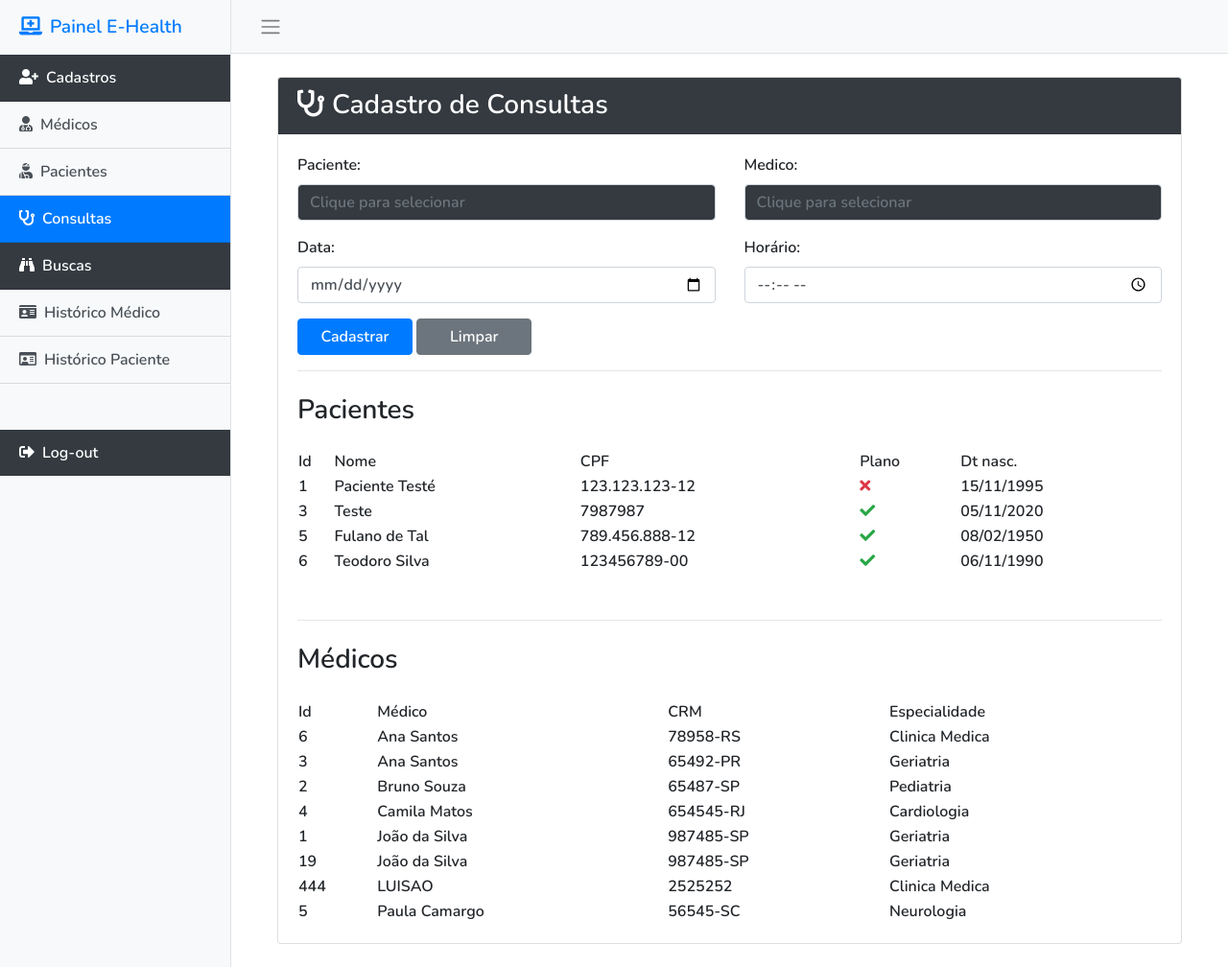
After one commit to igorluppi/ProjetoTelemedicina, a PHP site: page /consultas.php in a window 1280 px wide. The commit adds this page. Shown: the whole page at 96% size. Run offline with PHP 8.4, Linux system fonts and the light colour scheme; some libraries are stand-ins or nearby versions.

Commit message:
added consultas template

```diff
--- /dev/null
+++ b/consultas.php
@@ -0,0 +1,110 @@
+<?php
+  $currentPage = 'consultas';
+  include 'topSite.php'; // Inclui cabecalho padrao
+?>
+
+
+
+<div class="container-fluid pr-5 pl-5">
+  <div class="card mt-4 mb-4">
+    <div class="card-header bg-dark text-white">
+      <h3 class="card-title m-0"><i class="fas fa-stethoscope mr-2"></i>Cadastro de Consultas</h3>
+    </div>
+    <div class="card-body">
+        <form action="https://amorim.eng.br/telemedicina/conteudo-aulas/PGProjetoFinal/ehealth/php/insertScripts.php?tabela=tbconsultas" method="post">
+            <div class="form-group ">
+                <div class="row">
+                    <div class="col-12 col-lg-6">
+                        <label class="font-weight-bold">Paciente:</label>
+                        <input class="form-control mb-3 bg-dark text-white" type="text" placeholder="Clique para selecionar" id="inputNomePaciente" name="inputNomePaciente" required style="pointer-events: none;">
+                        <input class="form-control" type="text" id="inputIDPaciente" name="inputIDPaciente" style="display:none;">
+                    </div>
+                    <div class="col-12 col-lg-6">
+                        <label class="font-weight-bold">Medico:</label>
+                        <input class="form-control mb-3 bg-dark text-white" type="text" placeholder="Clique para selecionar" id="inputNomeMedico" name="inputNomeMedico" required style="pointer-events: none;">
+                        <input class="form-control" type="text" id="inputIDMedico" name="inputIDMedico" style="display:none;">
+                    </div>
+                </div>
+               <div class="row">
+                    <div class="col-12 col-lg-6">
+                        <label class="font-weight-bold">Data:</label>
+                        <input class="form-control mb-3" type="date" name="inputDataConsulta" required>
+                    </div>
+                    <div class="col-12 col-lg-6">
+                        <label class="font-weight-bold">Horário:</label>
+                        <input class="form-control mb-3" type="time" name="inputHorario" required>
+                    </div>
+                </div>
+                <div class="row">
+                    <div class="col-12">
+                        <input class="btn btn-primary" style="width:120px" type="submit" value="Cadastrar">
+                        <a class="btn btn-secondary" href="consultas.php.html" style="width:120px" role="submit">Limpar</a>
+                    </div>
+                </div>
+            </div>
+        </form>
+      <hr class="mt-3">
+      <h3 class="card-title mt-4 mb-4">Pacientes</h3>
+      <table id="tbPacientes" class="display" style="width:100%">
+        <thead>
+          <tr>
+            <th>Id</th>
+            <th>Nome</th>
+            <th>CPF</th>
+            <th>Plano</th>
+            <th>Dt nasc.</th>
+          </tr>
+        </thead>
+        <TR idTB="1" textTB="Paciente Testé" class="cursor-pointer"><TD>1</TD><TD>Paciente Testé</TD><TD>123.123.123-12</TD><TD><i class='fas fa-times text-danger'></i></TD><TD>15/11/1995</TD></TR><TR idTB="3" textTB="Teste" class="cursor-pointer"><TD>3</TD><TD>Teste</TD><TD>7987987</TD><TD><i class='fas fa-check text-success'></i></TD><TD>05/11/2020</TD></TR><TR idTB="5" textTB="Fulano de Tal" class="cursor-pointer"><TD>5</TD><TD>Fulano de Tal</TD><TD>789.456.888-12</TD><TD><i class='fas fa-check text-success'></i></TD><TD>08/02/1950</TD></TR><TR idTB="6" textTB="Teodoro Silva" class="cursor-pointer"><TD>6</TD><TD>Teodoro Silva</TD><TD>123456789-00</TD><TD><i class='fas fa-check text-success'></i></TD><TD>06/11/1990</TD></TR>
+
+          </tbody>
+      </table>
+
+      <hr class="mt-5">
+      <h3 class="card-title mt-4 mb-4">Médicos</h3>
+      <table id="tbMedicos" class="display" style="width:100%">
+        <thead>
+          <tr>
+            <th>Id</th>
+            <th>Médico</th>
+            <th>CRM</th>
+            <th>Especialidade</th>
+          </tr>
+        </thead>
+        <tbody>
+<TR idTB="6" textTB="Ana Santos" class="cursor-pointer"><TD>6</TD><TD>Ana Santos</TD><TD>78958-RS</TD><TD>Clinica Medica
+</TD></TR><TR idTB="3" textTB="Ana Santos" class="cursor-pointer"><TD>3</TD><TD>Ana Santos</TD><TD>65492-PR</TD><TD>Geriatria</TD></TR><TR idTB="2" textTB="Bruno Souza" class="cursor-pointer"><TD>2</TD><TD>Bruno Souza</TD><TD>65487-SP</TD><TD>Pediatria</TD></TR><TR idTB="4" textTB="Camila Matos" class="cursor-pointer"><TD>4</TD><TD>Camila Matos</TD><TD>654545-RJ</TD><TD>Cardiologia</TD></TR><TR idTB="1" textTB="João da Silva" class="cursor-pointer"><TD>1</TD><TD>João da Silva</TD><TD>987485-SP</TD><TD>Geriatria</TD></TR><TR idTB="19" textTB="João da Silva" class="cursor-pointer"><TD>19</TD><TD>João da Silva</TD><TD>987485-SP</TD><TD>Geriatria</TD></TR><TR idTB="444" textTB="LUISAO" class="cursor-pointer"><TD>444</TD><TD>LUISAO</TD><TD>2525252</TD><TD>Clinica Medica
+</TD></TR><TR idTB="5" textTB="Paula Camargo" class="cursor-pointer"><TD>5</TD><TD>Paula Camargo</TD><TD>56545-SC</TD><TD>Neurologia</TD></TR>
+
+        </tbody>
+      </table>
+
+    </div>
+
+  </div>
+</div>
+</div> <!-- DIV FORA DO ARQUIVO-->
+</div> <!-- DIV FORA DO ARQUIVO-->
+<!-- /#page-content-wrapper -->
+</div> <!-- DIV FORA DO ARQUIVO-->
+<!-- /#wrapper -->
+
+
+
+<!-- Menu Toggle Script -->
+<script src="vendor/jquery/jquery.min.js"></script>
+<script src="vendor/bootstrap/js/bootstrap.bundle.min.js"></script>
+<script>
+  $("#menu-toggle").click(function(e) {
+    e.preventDefault();
+    $("#wrapper").toggleClass("toggled");
+  });
+</script>
+
+<script type="text/javascript" src="vendor/DataTables/datatables.min.js"></script>
+
+<script src="js/cadConsultas.js"></script>
+
+</body>
+
+</html>
--- a/historicoMedico.php
+++ b/historicoMedico.php
@@ -1,5 +1,6 @@
 <?php
-  include 'topSite.php'; // Inclui cabcario padrao
+  $currentPage = 'historicoMedico';
+  include 'topSite.php'; // Inclui cabecalho padrao
 ?>
 
 
--- a/historicoPaciente.php
+++ b/historicoPaciente.php
@@ -1,5 +1,6 @@
 <?php
-  include 'topSite.php'; // Inclui cabcario padrao
+  $currentPage = 'historicoPaciente';
+  include 'topSite.php'; // Inclui cabecalho padrao
 ?>
 
 
--- a/pacientes.php
+++ b/pacientes.php
@@ -1,6 +1,6 @@
 <?php
   $currentPage = 'pacientes';
-  include 'topSite.php'; // Inclui cabcario padrao
+  include 'topSite.php'; // Inclui cabecalho padrao
 ?>
 
 
```
